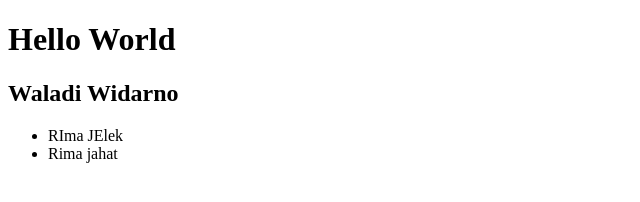
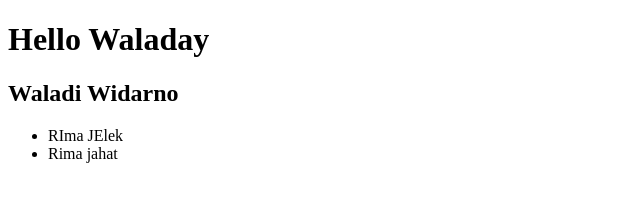
Before and after one commit to waladi173040127/rekweb-pertemuan-3, a plain HTML site: page index.html in a window 1280 px wide. Shown: the full height of the page, 0-640 px from the left. Drawn offline with Linux system fonts and the light colour scheme.

Commit message:
merubah h1 di branch cobajs

```diff
--- a/index.html
+++ b/index.html
@@ -5,7 +5,7 @@
 </head>
 <body>
 
-	<h1>Hello World</h1>
+	<h1>Hello Waladay</h1>
 	<h2>Waladi Widarno</h2>
 	<ul>
 		<li>RIma JElek </li>
```
